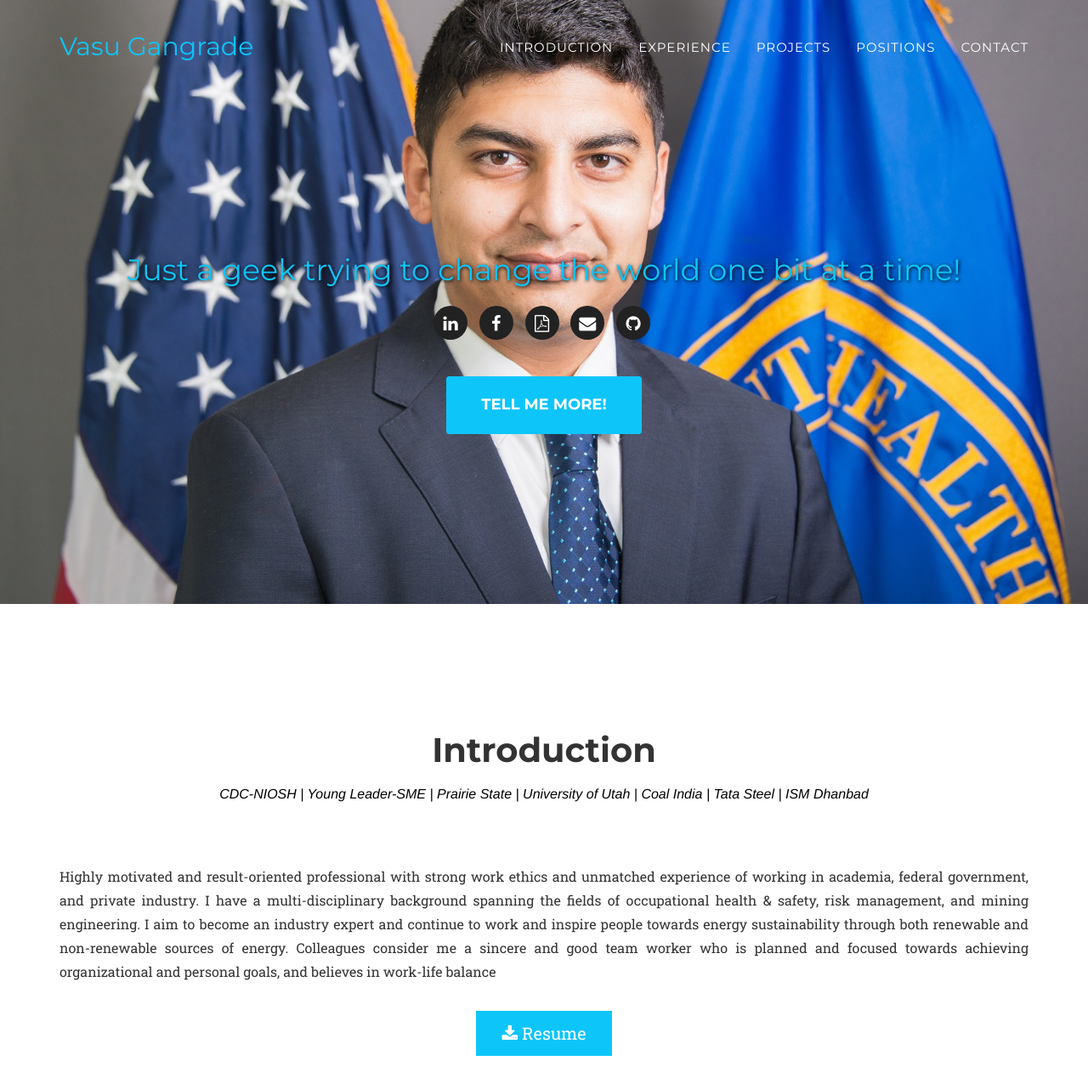
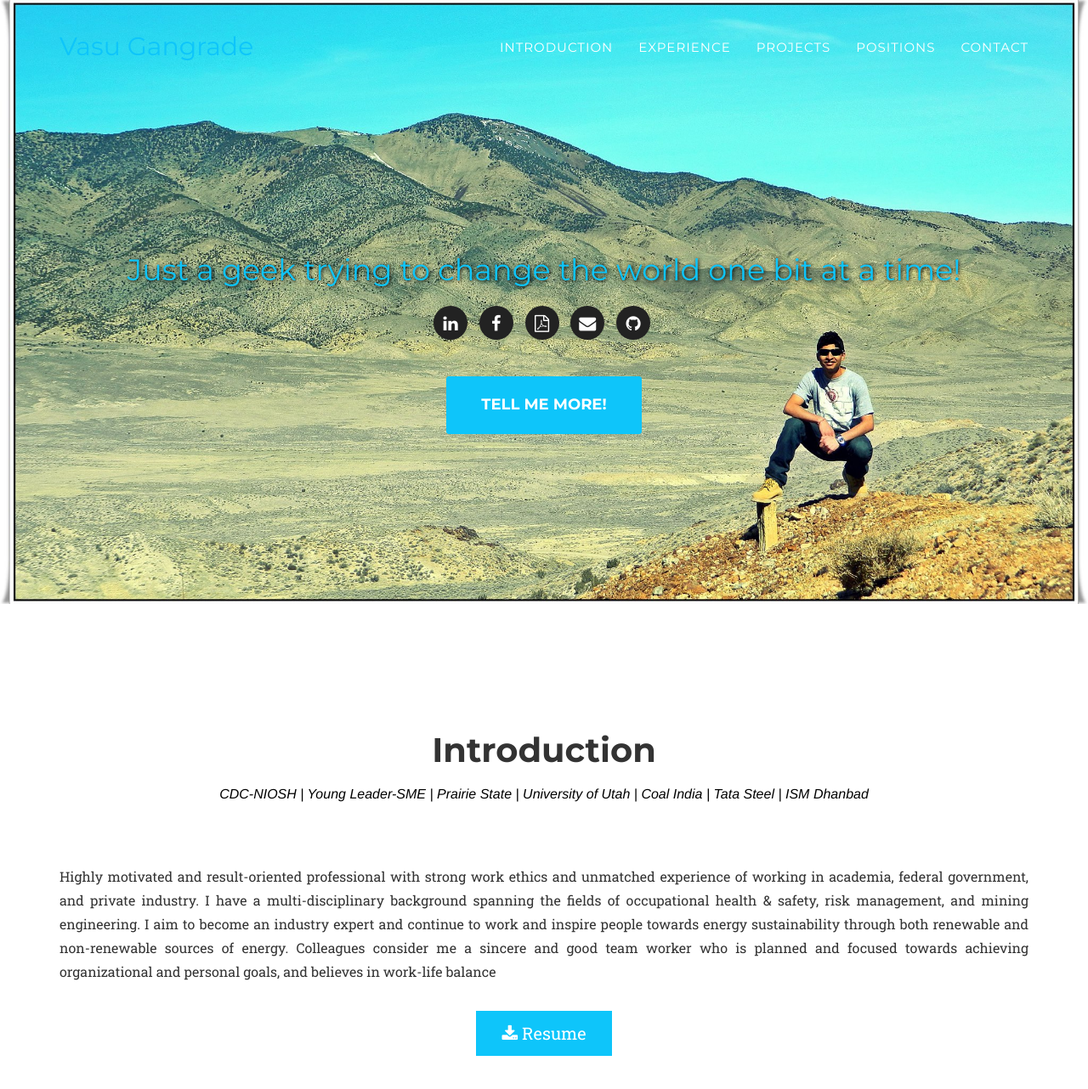
Before and after one commit to vasugangrade/vasugangrade.github.io, a Jekyll site: the page built from index.html, in a window 1280 px wide and 1400 px high. Shown: the top 1282 px of the window at 85% size. Built offline with Jekyll 4.4.1, drawn with Linux system fonts in a browser that asks for light colours; some web fonts are replaced.

Commit message:
updating cover

```diff
--- a/_includes/css/agency.css
+++ b/_includes/css/agency.css
@@ -294,7 +294,7 @@ header {
     background-attachment: scroll;
     /*background-image: url('{{ site.baseurl }}/img/header-bg.jpg');*/
     background-color: rgba(0,0,0,0.7);
-    background-image: url('{{ site.baseurl }}/img/vasu4.jpg');
+    background-image: url('{{ site.baseurl }}/img/vasu5.jpg');
     /* background-image: url('{{ site.baseurl }}/img/IMG_4234.jpg'); */
     background-position: center center;
     background-repeat: none;
```
Also changed, not shown: img/map-image.png (deleted), img/vasu1.png (deleted), img/vasu5.jpg (added), 1 other file.
